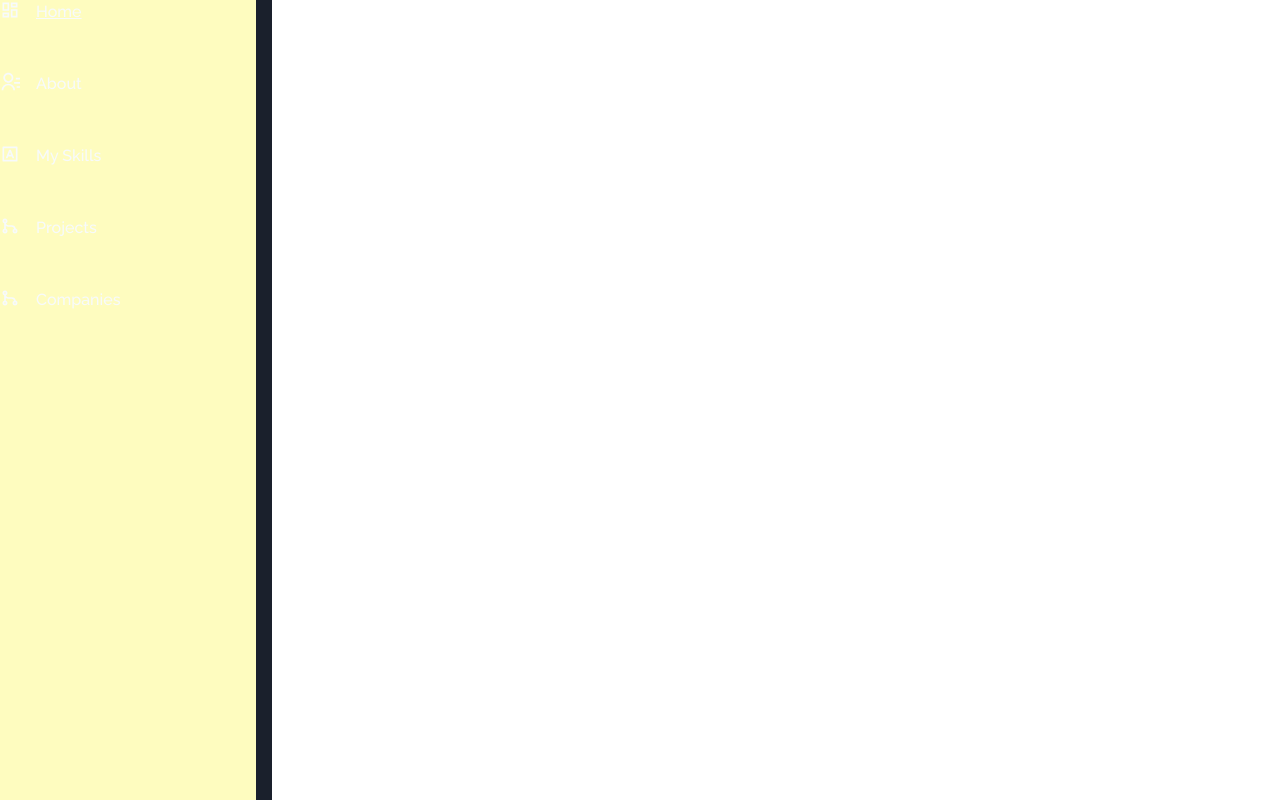
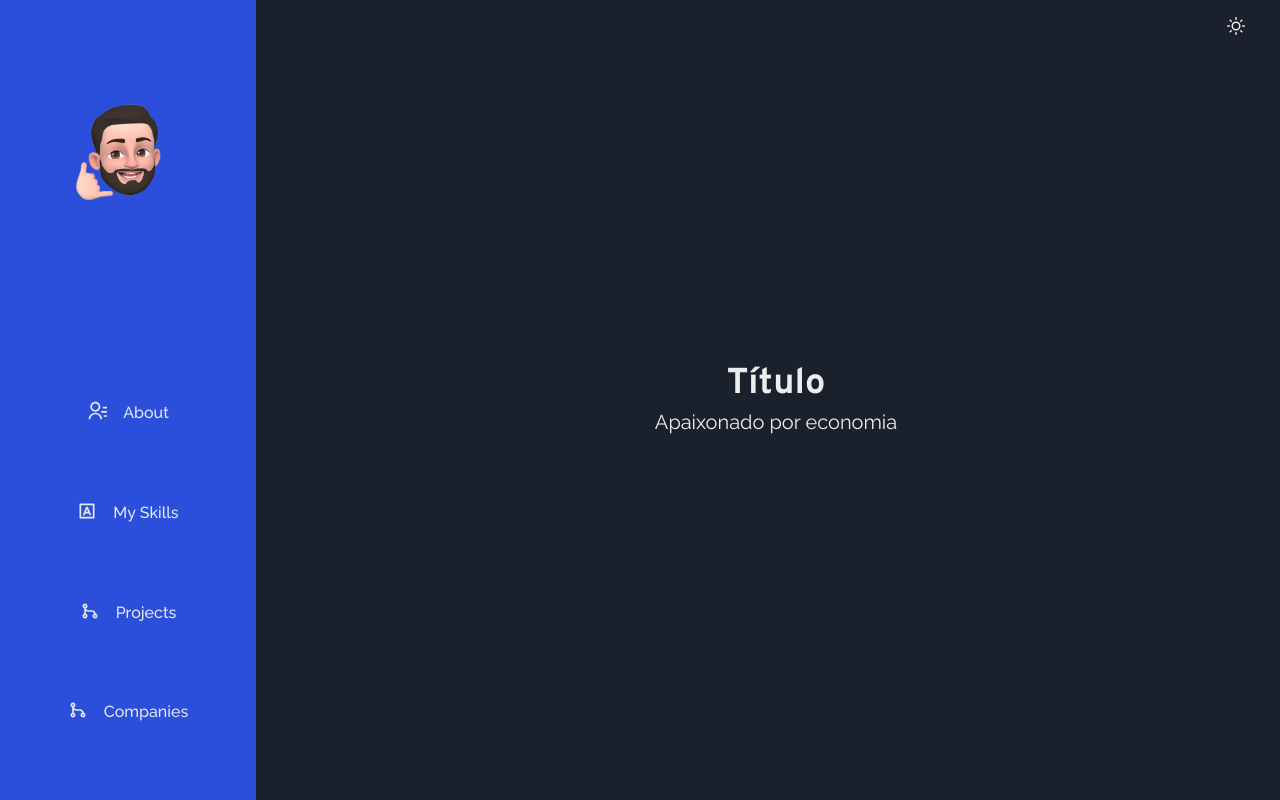
Before and after one commit to mathwcruz/portfolio, a Next.js app: page / in a window 1280 px wide. Built offline with nearby package versions, Linux system fonts and the light colour scheme.

Commit message:
feat: create initial content for new pages

```diff
--- a/src/components/ActiveLink/index.tsx
+++ b/src/components/ActiveLink/index.tsx
@@ -7,7 +7,11 @@ interface ActiveLinkProps extends LinkProps {
   shouldMatchExactHref?: boolean;
 }
 
-export const ActiveLink = ({ children, shouldMatchExactHref = false, ...rest }: ActiveLinkProps) => {
+export const ActiveLink = ({
+  children,
+  shouldMatchExactHref = false,
+  ...rest
+}: ActiveLinkProps) => {
   let isActive = false;
   const { asPath } = useRouter();
 
@@ -15,14 +19,17 @@ export const ActiveLink = ({ children, shouldMatchExactHref = false, ...rest }:
     isActive = true;
   }
 
-  if (!shouldMatchExactHref && (asPath.startsWith(String(rest.href)) || asPath.startsWith(String(rest.as)))) {
+  if (
+    !shouldMatchExactHref &&
+    (asPath.startsWith(String(rest.href)) || asPath.startsWith(String(rest.as)))
+  ) {
     isActive = true;
   }
 
   return (
     <Link {...rest}>
       {cloneElement(children, {
-        color: isActive ? "pink.400" : "gray.50",
+        color: isActive ? "blue.600" : "gray.200",
       })}
     </Link>
   );
--- a/src/components/SidebarMenu/NavLink.tsx
+++ b/src/components/SidebarMenu/NavLink.tsx
@@ -15,6 +15,7 @@ interface NavLinkProps extends ChakraLinkProps {
 }
 
 export const NavLink = ({ icon, children, href, ...rest }: NavLinkProps) => {
+  // Caso o usuário esteja na nota do item do menu, tirar o texto e deixar apenas o ícone
   return (
     <ActiveLink href={href} passHref>
       <ChakraLink display="flex" align="center" {...rest}>
--- a/src/components/SidebarMenu/SidebarMenuNav.tsx
+++ b/src/components/SidebarMenu/SidebarMenuNav.tsx
@@ -1,4 +1,5 @@
-import { Stack } from "@chakra-ui/react";
+import Image from "next/image";
+import { Flex, useColorModeValue } from "@chakra-ui/react";
 import {
   RiContactsLine,
   RiDashboardLine,
@@ -10,8 +11,20 @@ import { NavLink } from "components/SidebarMenu/NavLink";
 
 export const SidebarMenuNav = () => {
   return (
-    <Stack spacing="12" align="flex-start">
-      <NavLink href="/home" icon={RiDashboardLine}>
+    <Flex
+      bg={useColorModeValue("black", "blue.600")}
+      flexDirection="column"
+      alignItems="center"
+      justifyContent="space-evenly"
+      h="100vh"
+    >
+      <Image
+        alt="Avatar do Matheus da Cruz"
+        src="/images/logo.png"
+        width={150}
+        height={150}
+      />
+      <NavLink href="/" icon={RiDashboardLine}>
         Home
       </NavLink>
       <NavLink href="/about" icon={RiContactsLine}>
@@ -21,13 +34,12 @@ export const SidebarMenuNav = () => {
         My Skills
       </NavLink>
       <NavLink href="/projects" icon={RiGitMergeLine}>
-        {" "}
         {/* TODO: mudar para um menu, que terá as opções: Learning, Personal e Professional  */}
         Projects
       </NavLink>
       <NavLink href="/companies" icon={RiGitMergeLine}>
         Companies
       </NavLink>
-    </Stack>
+    </Flex>
   );
 };
--- a/src/components/SidebarMenu/index.tsx
+++ b/src/components/SidebarMenu/index.tsx
@@ -21,7 +21,7 @@ export const SidebarMenu = () => {
   }
 
   return (
-    <Box bg="yellow.100" as="aside" w="64" mr="4">
+    <Box as="aside" w="64" mr="4">
       <SidebarMenuNav />
     </Box>
   );
--- a/src/pages/_app.tsx
+++ b/src/pages/_app.tsx
@@ -1,24 +1,32 @@
 import type { AppProps } from "next/app";
-import { ChakraProvider } from "@chakra-ui/react";
-import { Flex, Box, useColorModeValue } from "@chakra-ui/react";
+import {
+  Flex,
+  Box,
+  useColorModeValue,
+  ChakraProvider,
+  useColorMode,
+} from "@chakra-ui/react";
 
 import { SidebarMenuDrawerProvider } from "contexts/SidebarMenuDrawerContext";
 import { SidebarMenu } from "components/SidebarMenu";
+
 import { theme } from "styles/theme";
 
 function App({ Component, pageProps }: AppProps) {
+  // Tentar entender pq não funciona modificar a cor de fundo da página ao mudar o tema para light ou dark
+
   return (
     <ChakraProvider theme={theme}>
       <SidebarMenuDrawerProvider>
-        <Flex h="100vh">
+        <Flex w="100vw" h="100vh">
           <SidebarMenu />
           <Box
+            as="main"
             display="flex"
             alignItems="center"
             justifyContent="center"
             flex={1}
-            as="main"
-            bg="white"
+            w="100%"
           >
             <Component {...pageProps} />
           </Box>
--- a/src/pages/index.tsx
+++ b/src/pages/index.tsx
@@ -1,23 +1,30 @@
 import type { NextPage } from "next";
 import Head from "next/head";
 import Image from "next/image";
-import { Text, Heading, Box } from "@chakra-ui/react";
+import { Text, Heading, Flex } from "@chakra-ui/react";
 
 import { ThemeSwitcher } from "components/ThemeSwitcher";
 
 const Home: NextPage = () => {
   return (
-    <div>
+    <>
       <Head>
         <title>Matheus da Cruz</title>
       </Head>
 
-      <Box position="relative">
+      <Flex
+        w="100%"
+        h="100%"
+        alignItems="center"
+        justifyContent="center"
+        flexDirection="column"
+        position="relative"
+      >
         <Heading>Título</Heading>
         <Text fontSize="xl">Apaixonado por economia</Text>
-        <ThemeSwitcher position="absolute" top="3" right="3" />
-      </Box>
-    </div>
+        <ThemeSwitcher position="absolute" top="1.5" right="6" />
+      </Flex>
+    </>
   );
 };
 
```
Also changed, not shown: src/pages/about.tsx (added, +8 -0 lines), src/pages/companies.tsx (added, +8 -0 lines), src/pages/projects.tsx (added, +8 -0 lines), src/pages/skills.tsx (added, +27 -0 lines), 1 other file (tests, documents, lock files or other folders).
